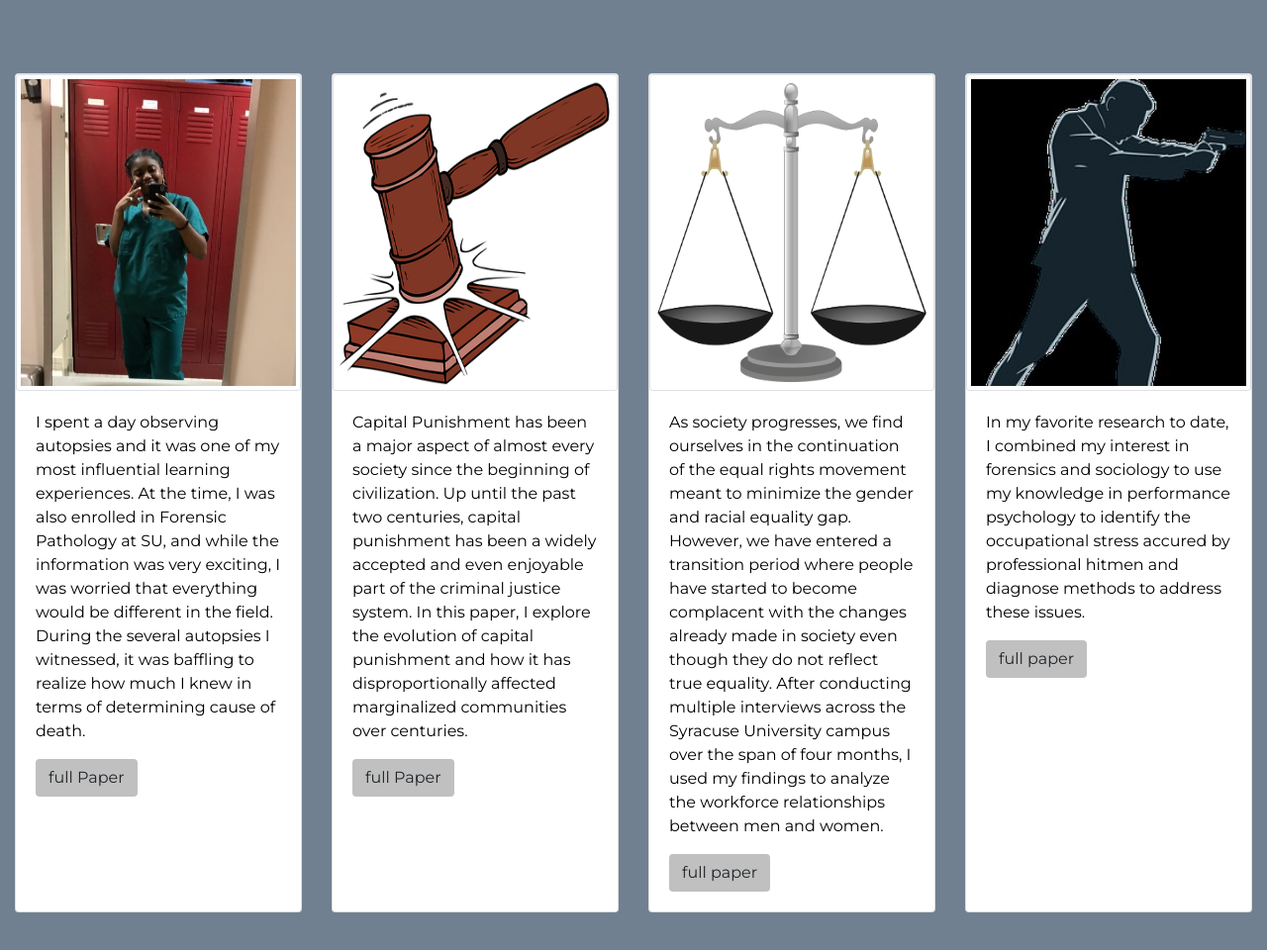
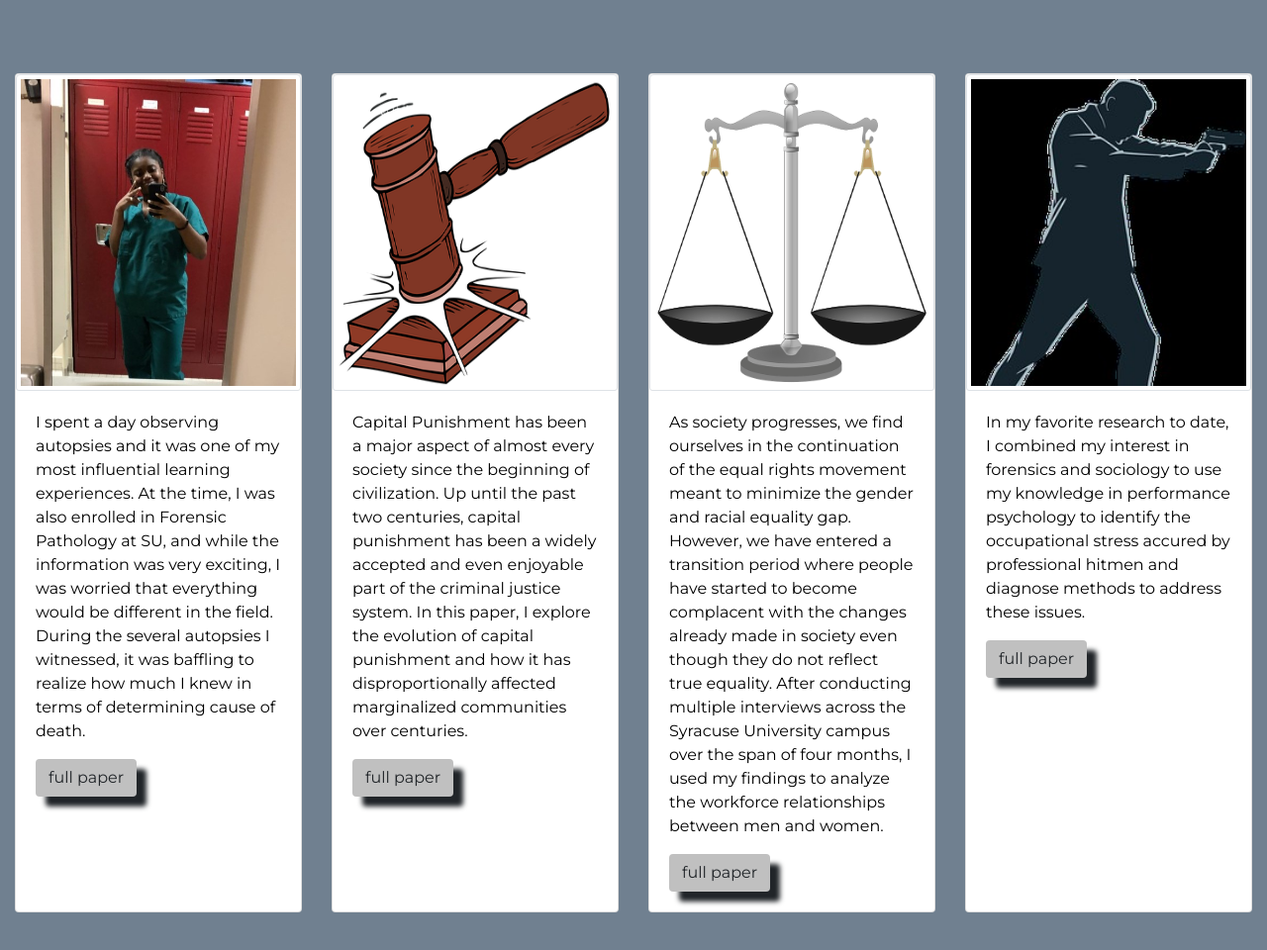
Before and after one commit to naphoeni-su/ist263, a plain HTML site: page project/research.html in a window 1280 px wide. Shown: the part 62-1022 px from the top of the page at 99% size. Drawn offline with nearby package versions, Linux system fonts and the light colour scheme.

Commit message:
Add files via upload

```diff
--- a/project/research.html
+++ b/project/research.html
@@ -10,7 +10,7 @@
 
     <style>
         body,h1,h2{font-family: "Montserrat"; background-color: slategray; color: black;}
-        a.btn{background-color:silver;}
+        a.btn{background-color:silver; box-shadow:10px 10px 5px}
         img.card-img-bottom{height:20rem;}
     </style>
 </head>
@@ -39,7 +39,7 @@
             <img class="card-img-bottom img-thumbnail" src="images/autopsy-observation.jpg" alt="Me in scrubs at the Medical Examiner's office" >
           <div class="card-body ">
             <p class="card-text">I spent a day observing autopsies and it was one of my most influential learning experiences. At the time, I was also enrolled in Forensic Pathology at SU, and while the information was very exciting, I was worried that everything would be different in the field. During the several autopsies I witnessed, it was baffling to realize how much I knew in terms of determining cause of death. </p>
-            <a href="#" class="btn stretched-link">full Paper</a>
+            <a href="#" class="btn stretched-link">full paper</a>
           </div>
 
         </div>
@@ -49,7 +49,7 @@
             <p class="card-text">Capital Punishment has been a major aspect of almost every society since the beginning
                 of civilization. Up until the past two centuries, capital punishment has been a widely accepted
                 and even enjoyable part of the criminal justice system. In this paper, I explore the evolution of capital punishment and how it has disproportionally affected marginalized communities over centuries.</p>
-                <a href="media/Capital Punishment.pdf" class="btn stretched-link" >full Paper</a>
+                <a href="media/Capital Punishment.pdf" class="btn stretched-link" >full paper</a>
           </div>
         </div>
         <div class="card">
```
